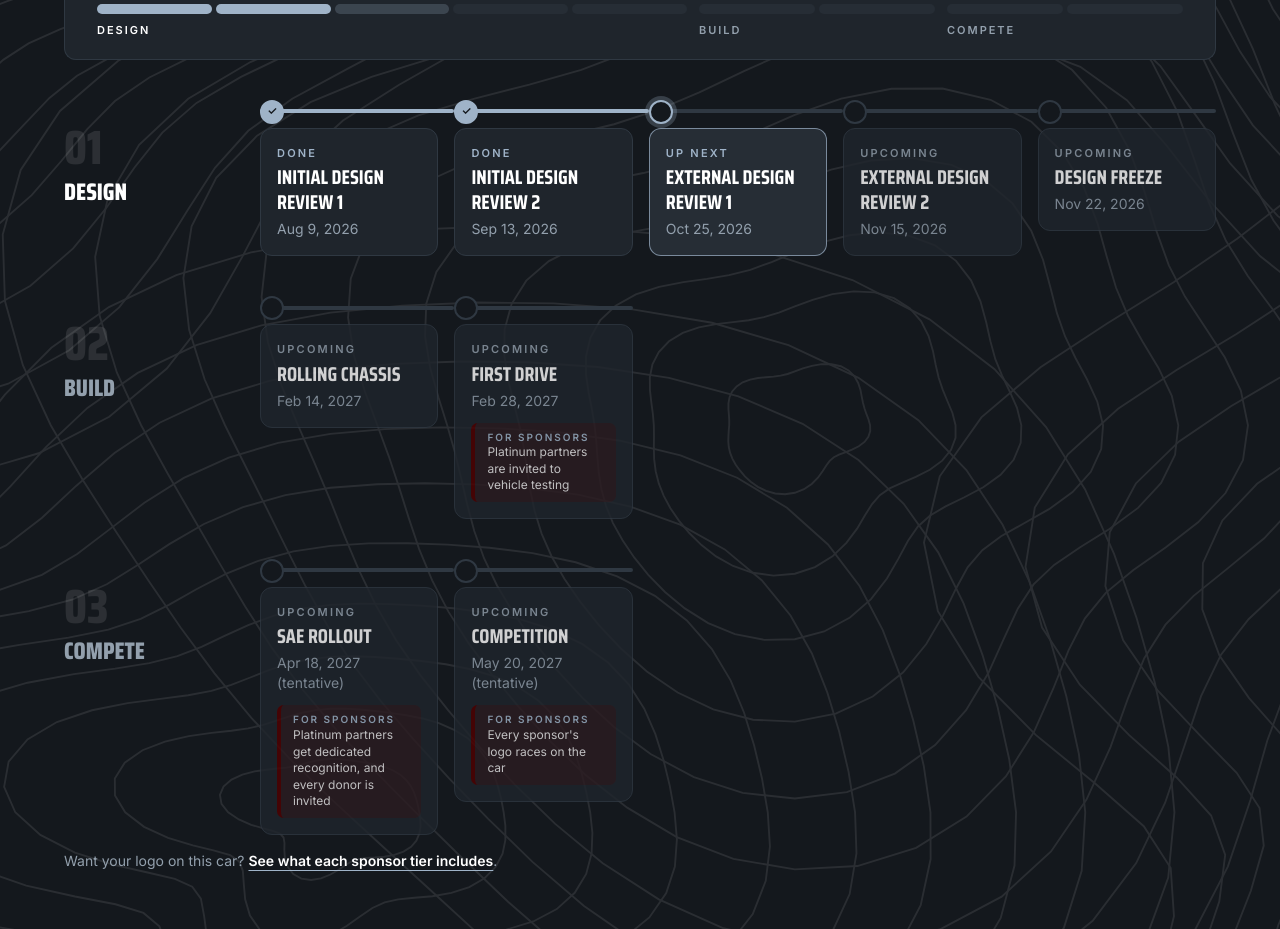
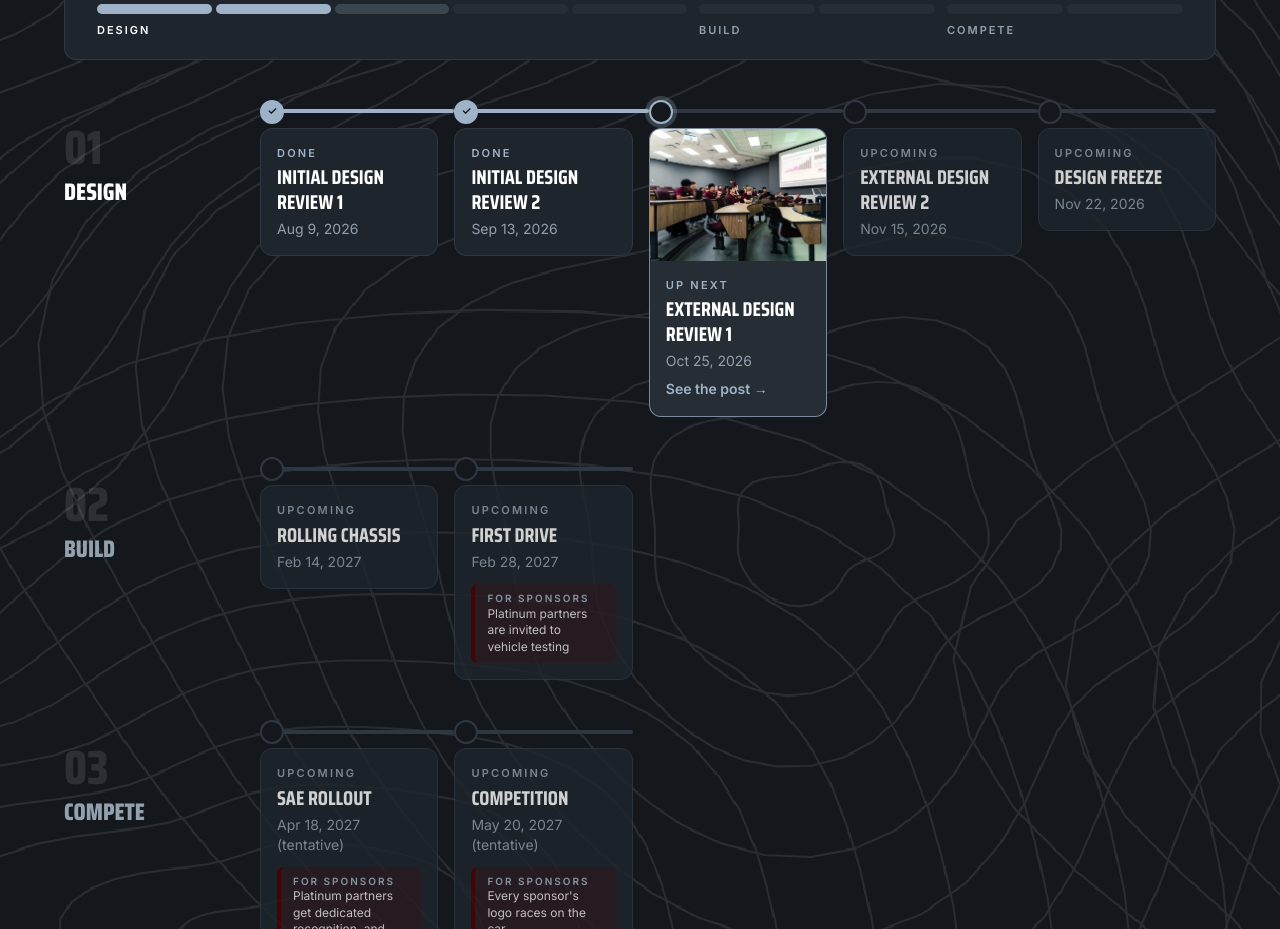
Before and after one commit to MikeDoesDev/tamubaja.com, a Next.js app: page /car in a window 1280 px wide. Shown: the part 1040-1969 px from the top of the page. Built offline with nearby package versions, Linux system fonts and the light colour scheme.

Commit message:
Build timeline: EDR 1 photo and Instagram post link
Co-Authored-By: Claude Opus 5.5 <noreply@anthropic.com>
Claude-Session: https://claude.ai/code/session_013CKTzAKnnxiWxUiSwBojr1

```diff
--- a/content/car.yaml
+++ b/content/car.yaml
@@ -103,6 +103,7 @@ garage:
 buildSeason: 2026–27
 # milestones: the build timeline. Optional per milestone: phase (Design, Build, or Compete) and
 #   photo: /images/build/<file>.jpg once there's a picture from it.
+#   link: a post or page about the milestone (for example the team's Instagram post).
 #   sponsorNote: what sponsors get at that milestone (must match tiers.yaml).
 # Dates come from the team calendar; mark anything SAE or the team hasn't confirmed as tentative: true.
 milestones:
@@ -115,6 +116,8 @@ milestones:
   - name: External design review 1
     phase: Design
     date: 2026-10-25
+    photo: /images/build/edr1-2026.jpg
+    link: https://www.instagram.com/p/DfAeGsHH_zo/
   - name: External design review 2
     phase: Design
     date: 2026-11-15
--- a/src/components/MilestoneTimeline.tsx
+++ b/src/components/MilestoneTimeline.tsx
@@ -81,6 +81,16 @@ export function MilestoneTimeline({ milestones, builtAt }: { milestones: Milesto
                           {formatMilestoneDate(item.date)}
                           {item.tentative ? " (tentative)" : ""}
                         </p>
+                        {item.link && (
+                          <a
+                            href={item.link}
+                            target="_blank"
+                            rel="noopener noreferrer"
+                            className="mt-2 inline-block text-sm font-semibold text-accent underline-offset-4 hover:underline"
+                          >
+                            See the post →
+                          </a>
+                        )}
                         {item.sponsorNote && (
                           <p className="mt-3 rounded-lg border-l-4 border-maroon bg-maroon/25 px-3 py-2 text-xs leading-snug text-ink/90">
                             <span className="block text-[10px] font-semibold uppercase tracking-[0.2em] text-accent">For sponsors</span>
--- a/src/lib/milestones.ts
+++ b/src/lib/milestones.ts
@@ -6,6 +6,7 @@ export interface Milestone {
   tentative?: boolean;
   phase?: string;
   photo?: string;
+  link?: string;
   sponsorNote?: string;
 }
 
--- a/src/lib/schemas.ts
+++ b/src/lib/schemas.ts
@@ -177,6 +177,8 @@ export const carSchema = z.object({
         // Optional: which stage of the season (Design, Build, Compete) and a photo from that milestone.
         phase: text.optional(),
         photo: publicPath.optional(),
+        // Optional: a post or page about the milestone, such as the team's Instagram post.
+        link: httpUrl.optional(),
         // Optional: what sponsors get at this milestone. Keep it true to tiers.yaml.
         sponsorNote: text.optional(),
       }),
```
Also changed, not shown: public/images/build/edr1-2026.jpg (added).
